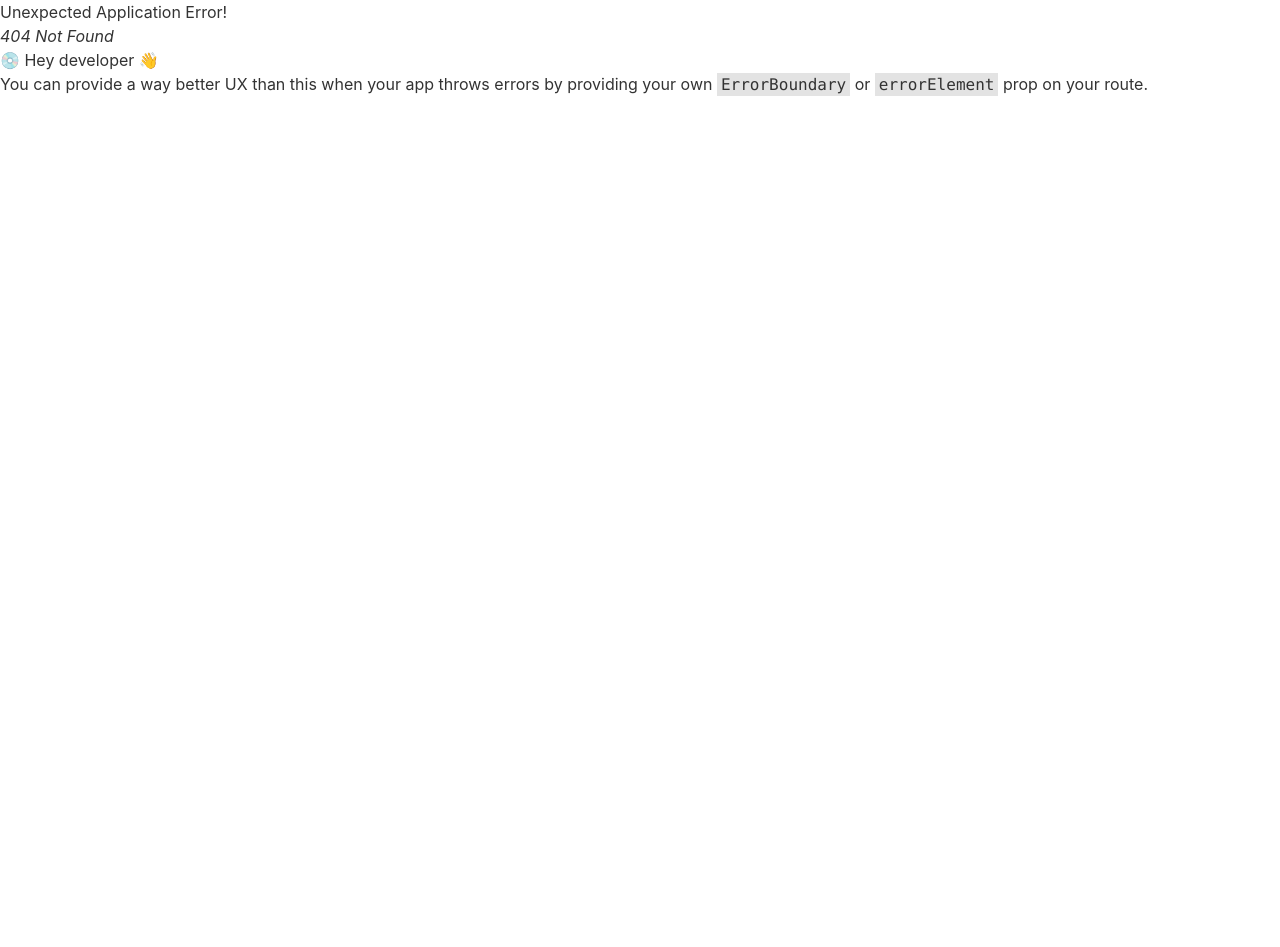
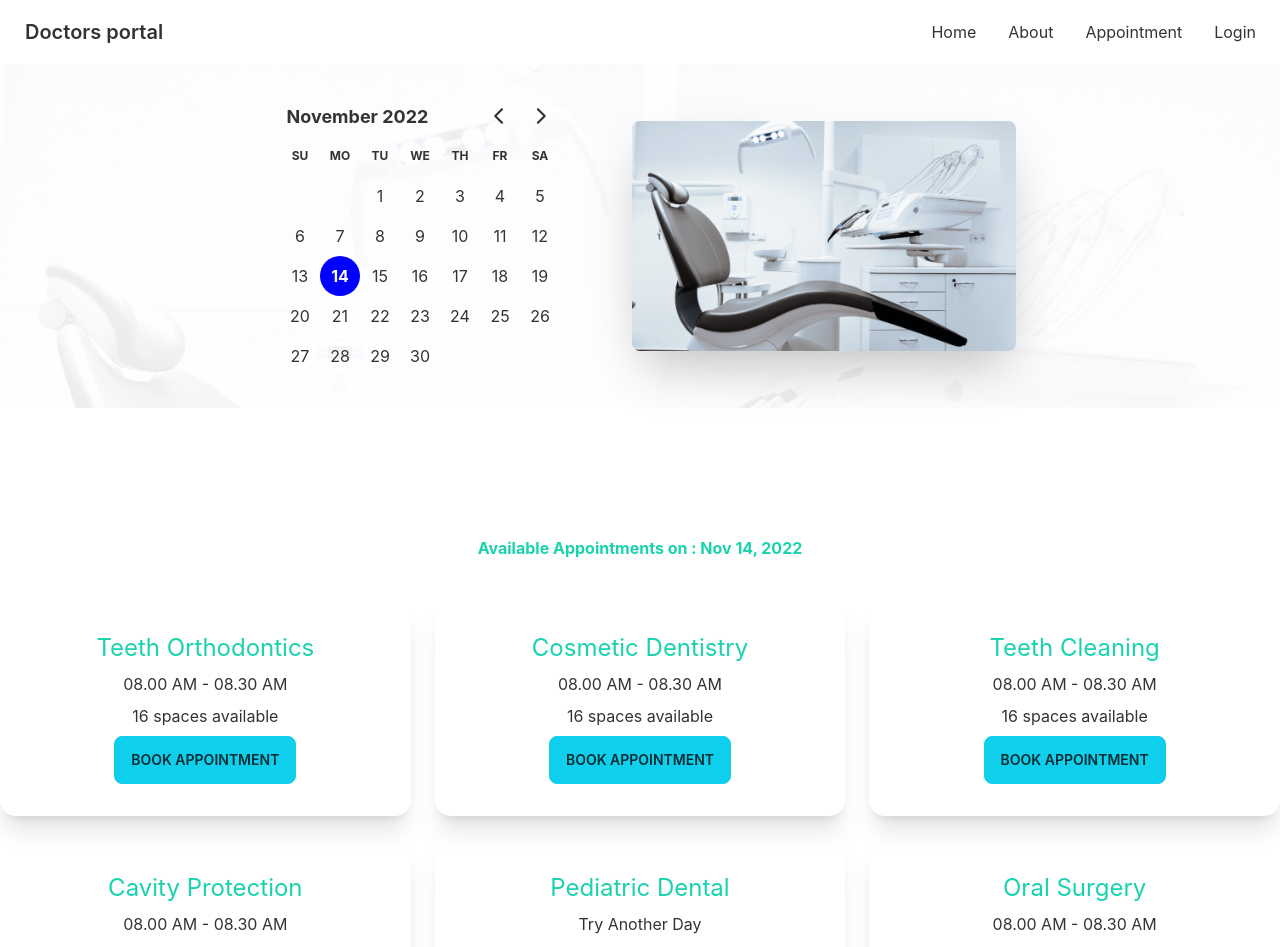
Before and after one commit to sobahan-ali/client-client-dentist, a React (Create React App) app: page /appointment in a window 1280 px wide. Before the commit this address had no page. Shown: the top 947 px of the page. Before the commit the page ends 800 px from the top, so only its background shows below. Built offline with nearby package versions, Linux system fonts and the light colour scheme.

Commit message:
modal are added

```diff
--- a/package.json
+++ b/package.json
@@ -7,7 +7,9 @@
     "@testing-library/react": "^13.4.0",
     "@testing-library/user-event": "^13.5.0",
     "daisyui": "^2.40.1",
+    "date-fns": "^2.29.3",
     "react": "^18.2.0",
+    "react-day-picker": "^8.3.6",
     "react-dom": "^18.2.0",
     "react-router-dom": "^6.4.3",
     "react-scripts": "5.0.1",
--- /dev/null
+++ b/public/services.json
@@ -0,0 +1,118 @@
+[
+    {
+      "_id": 1,
+      "name": "Teeth Orthodontics",
+      "slots": [
+        "08.00 AM - 08.30 AM",
+        "08.30 AM - 09.00 AM",
+        "09.00 AM - 9.30 AM",
+        "09.30 AM - 10.00 AM",
+        "10.00 AM - 10.30 AM",
+        "10.30 AM - 11.00 AM",
+        "11.00 AM - 11.30 AM",
+        "11.30 AM - 12.00 AM",
+        "1.00 PM - 1.30 PM",
+        "1.30 PM - 2.00 PM",
+        "2.00 PM - 2.30 PM",
+        "2.30 PM - 3.00 PM",
+        "3.00 PM - 3.30 PM",
+        "3.30 PM - 4.00 PM",
+        "4.00 PM - 4.30 PM",
+        "4.30 PM - 5.00 PM"
+      ]
+    },
+    {
+      "_id": 2,
+      "name": "Cosmetic Dentistry",
+      "slots": [
+        "08.00 AM - 08.30 AM",
+        "08.30 AM - 09.00 AM",
+        "09.00 AM - 9.30 AM",
+        "09.30 AM - 10.00 AM",
+        "10.00 AM - 10.30 AM",
+        "10.30 AM - 11.00 AM",
+        "11.00 AM - 11.30 AM",
+        "11.30 AM - 12.00 AM",
+        "1.00 PM - 1.30 PM",
+        "1.30 PM - 2.00 PM",
+        "2.00 PM - 2.30 PM",
+        "2.30 PM - 3.00 PM",
+        "3.00 PM - 3.30 PM",
+        "3.30 PM - 4.00 PM",
+        "4.00 PM - 4.30 PM",
+        "4.30 PM - 5.00 PM"
+      ]
+    },
+    {
+      "_id": 3,
+      "name": "Teeth Cleaning",
+      "slots": [
+        "08.00 AM - 08.30 AM",
+        "08.30 AM - 09.00 AM",
+        "09.00 AM - 9.30 AM",
+        "09.30 AM - 10.00 AM",
+        "10.00 AM - 10.30 AM",
+        "10.30 AM - 11.00 AM",
+        "11.00 AM - 11.30 AM",
+        "11.30 AM - 12.00 AM",
+        "1.00 PM - 1.30 PM",
+        "1.30 PM - 2.00 PM",
+        "2.00 PM - 2.30 PM",
+        "2.30 PM - 3.00 PM",
+        "3.00 PM - 3.30 PM",
+        "3.30 PM - 4.00 PM",
+        "4.00 PM - 4.30 PM",
+        "4.30 PM - 5.00 PM"
+      ]
+    },
+    {
+      "_id": 4,
+      "name": "Cavity Protection",
+      "slots": [
+        "08.00 AM - 08.30 AM",
+        "08.30 AM - 09.00 AM",
+        "09.00 AM - 9.30 AM",
+        "09.30 AM - 10.00 AM",
+        "10.00 AM - 10.30 AM",
+        "10.30 AM - 11.00 AM",
+        "11.00 AM - 11.30 AM",
+        "11.30 AM - 12.00 AM",
+        "1.00 PM - 1.30 PM",
+        "1.30 PM - 2.00 PM",
+        "2.00 PM - 2.30 PM",
+        "2.30 PM - 3.00 PM",
+        "3.00 PM - 3.30 PM",
+        "3.30 PM - 4.00 PM",
+        "4.00 PM - 4.30 PM",
+        "4.30 PM - 5.00 PM"
+      ]
+    },
+    {
+      "_id": 5,
+      "name": "Pediatric Dental",
+      "slots": [
+      ]
+    },
+    {
+      "_id": 6,
+      "name": "Oral Surgery",
+      "slots": [
+        "08.00 AM - 08.30 AM",
+        "08.30 AM - 09.00 AM",
+        "09.00 AM - 9.30 AM",
+        "09.30 AM - 10.00 AM",
+        "10.00 AM - 10.30 AM",
+        "10.30 AM - 11.00 AM",
+        "11.00 AM - 11.30 AM",
+        "11.30 AM - 12.00 AM",
+        "1.00 PM - 1.30 PM",
+        "1.30 PM - 2.00 PM",
+        "2.00 PM - 2.30 PM",
+        "2.30 PM - 3.00 PM",
+        "3.00 PM - 3.30 PM",
+        "3.30 PM - 4.00 PM",
+        "4.00 PM - 4.30 PM",
+        "4.30 PM - 5.00 PM"
+      ]
+    }
+  ]
--- /dev/null
+++ b/src/Pages/Appointment/Appointment.js
@@ -0,0 +1,29 @@
+import React, { useState } from 'react';
+import AppointmentBanner from './AppointmentBanner';
+import AvailableAppointment from './AvailableAppointment/AvailableAppointment';
+
+
+const Appointment = () => {
+    const [selectedDate, setSelectedDate] = useState(new Date());
+
+    return (
+        <div>
+            <AppointmentBanner
+                selectedDate={selectedDate}
+                setSelectedDate={setSelectedDate}
+            >
+            </AppointmentBanner>
+            <AvailableAppointment
+                selectedDate={selectedDate}
+            >
+
+            </AvailableAppointment>
+
+
+
+
+        </div>
+    );
+};
+
+export default Appointment;
--- /dev/null
+++ b/src/Pages/Appointment/AppointmentBanner.js
@@ -0,0 +1,25 @@
+import { DayPicker } from 'react-day-picker';
+import chair from '../../assets/images/chair.png';
+import bgImage from '../../assets/images/bg.png'
+
+const AppointmentBanner = ({selectedDate, setSelectedDate}) => {
+
+    return (
+        <header style={{backgroundImage: `url(${bgImage})`, backgroundSize: "cover"}}>
+            <div className="hero">
+                <div className="hero-content flex-col lg:flex-row-reverse">
+                    <img src={chair} className="max-w-sm rounded-lg shadow-2xl" alt='dentist chair' />
+                    <div className='mr-10'>
+                        < DayPicker
+                            mode='single'
+                            selected={selectedDate}
+                            onSelect={setSelectedDate}
+                        />
+                    </div>
+                </div>
+            </div>
+        </header>
+    );
+};
+
+export default AppointmentBanner;
--- /dev/null
+++ b/src/Pages/Appointment/AvailableAppointment/AvailableAppointment.js
@@ -0,0 +1,16 @@
+import { format } from 'date-fns';
+import React from 'react';
+import AppointmentOption from '../../AppointmentOption/AppointmentOption';
+
+const AvailableAppointment = ({selectedDate}) => {
+
+    return (
+        <div className='mt-32'>
+            <p className='text-center text-secondary font-bold'>Available Appointments on : {format(selectedDate, "PP")}</p>
+
+            <AppointmentOption selectedDate={selectedDate}></AppointmentOption>
+        </div>
+    );
+};
+
+export default AvailableAppointment;
--- /dev/null
+++ b/src/Pages/Appointment/BookingModal/BookingModal.js
@@ -0,0 +1,32 @@
+import { format } from 'date-fns';
+import React from 'react';
+
+const BookingModal = ({ treatment, selectedDate }) => {
+    const { name, slots } = treatment;
+    const date = format(selectedDate, 'PP')
+    return (
+        <>
+            <input type="checkbox" id="booking-modal" className="modal-toggle" />
+            <div className="modal">
+                <div className="modal-box relative">
+                    <label htmlFor="booking-modal" className="btn btn-sm btn-circle absolute right-2 top-2">✕</label>
+                    <h3 className="text-lg font-bold">{name}</h3>
+                    <form className='grid grid-cols-1 gap-10 mt-10'>
+                        <input disabled value={date} className="input input-bordered w-full" />
+                        <select className="select select-bordered w-full">
+
+                            {
+                                slots.map(slot =><option value={slot}>{slot}</option>)
+                            }
+                        </select>
+                        <input type="text" placeholder="Type here" className="input input-bordered w-full" />
+                        <input type="text" placeholder="Type here" className="input input-bordered w-full" />
+                        <input className='w-full btn btn-primary' type="submit" value="submit" />
+                    </form>
+                </div>
+            </div>
+        </>
+    );
+};
+
+export default BookingModal;
--- /dev/null
+++ b/src/Pages/AppointmentOption/AppointmentOption.js
@@ -0,0 +1,29 @@
+import React, { useEffect, useState } from 'react';
+import BookingModal from '../Appointment/BookingModal/BookingModal';
+import Option from './Option';
+
+const AppointmentOption = ({selectedDate}) => {
+    const [dentalOption, setDentalOption ] = useState([])
+    const [treatment, setTreatment] = useState(null)
+    useEffect(() =>  {
+        fetch('services.json')
+        .then(res => res.json())
+        .then(data => setDentalOption(data))
+    }, [])
+    return (
+        <div className='grid grid-cols-1 md:grid-cols-2 lg:grid-cols-3 gap-6 mt-10'>
+            {
+                dentalOption.map(option => <Option
+                    key={option._id}
+                    option = {option}
+                    setTreatment = {setTreatment}
+                ></Option>)
+            }
+             {treatment &&<BookingModal selectedDate ={selectedDate} treatment = {treatment}></BookingModal>}
+        </div>
+
+
+    );
+};
+
+export default AppointmentOption;
--- /dev/null
+++ b/src/Pages/AppointmentOption/Option.js
@@ -0,0 +1,20 @@
+import React from 'react';
+
+const Option = ({option, setTreatment}) => {
+    const {name, slots} = option;
+    return (
+        <div className="card shadow-xl">
+            <div className="card-body text-center">
+                <h2 className=" text-2xl text-secondary">{name}</h2>
+                <p>{slots.length > 0 ? slots[0] : 'Try Another Day'}</p>
+                <p>{slots.length} {slots.length > 1 ? 'spaces' : 'space'} available</p>
+                <div className="card-actions justify-center">
+                    <label htmlFor="booking-modal" className="btn btn-primary" onClick={() => setTreatment(option)}>Book Appointment</label>
+                </div>
+            </div>
+
+        </div>
+    );
+};
+
+export default Option;
--- a/src/Pages/Home/Home/Home.js
+++ b/src/Pages/Home/Home/Home.js
@@ -9,7 +9,6 @@ import Testimonials from '../Testimonials/Testimonials';
 const Home = () => {
     return (
         <div className='mx-5'>
-            <h2>home</h2>
             <Banner></Banner>
             <InfoCards></InfoCards>
             <Services></Services>
--- a/src/Pages/Shared/Navbar/Navbar.js
+++ b/src/Pages/Shared/Navbar/Navbar.js
@@ -5,7 +5,7 @@ const Navbar = () => {
     const menuItems = <>
         <li><Link to='/'>Home</Link></li>
         <li><Link>About</Link></li>
-        <li><Link>Appointment</Link></li>
+        <li><Link to='/appointment'>Appointment</Link></li>
         <li><Link to='/login'>Login</Link></li>
     </>
     return (
--- a/src/index.js
+++ b/src/index.js
@@ -3,6 +3,7 @@ import ReactDOM from 'react-dom/client';
 import './index.css';
 import App from './App';
 import reportWebVitals from './reportWebVitals';
+import 'react-day-picker/dist/style.css';
 
 const root = ReactDOM.createRoot(document.getElementById('root'));
 root.render(
```
Also changed, not shown: src/Routes/Routes/Routes.js (+6 -1 lines), 1 other file (tests, documents, lock files or other folders).
